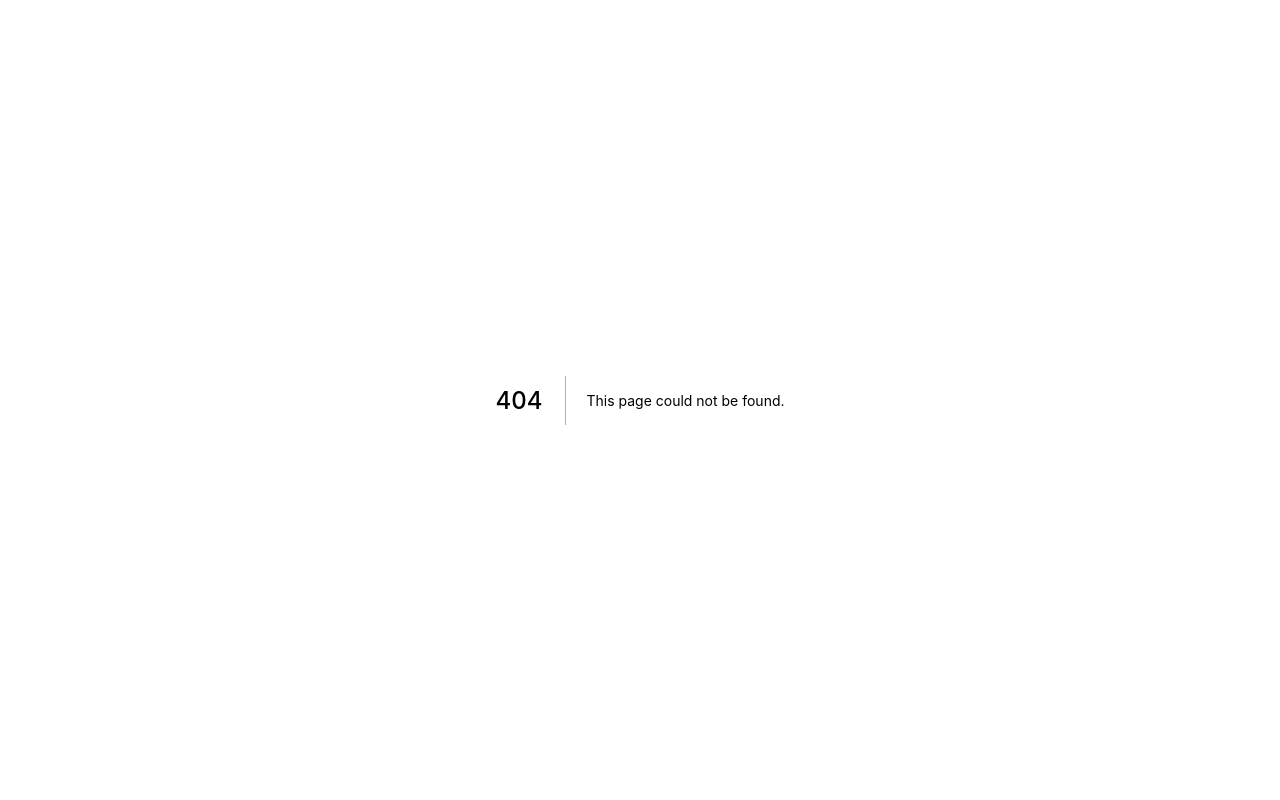
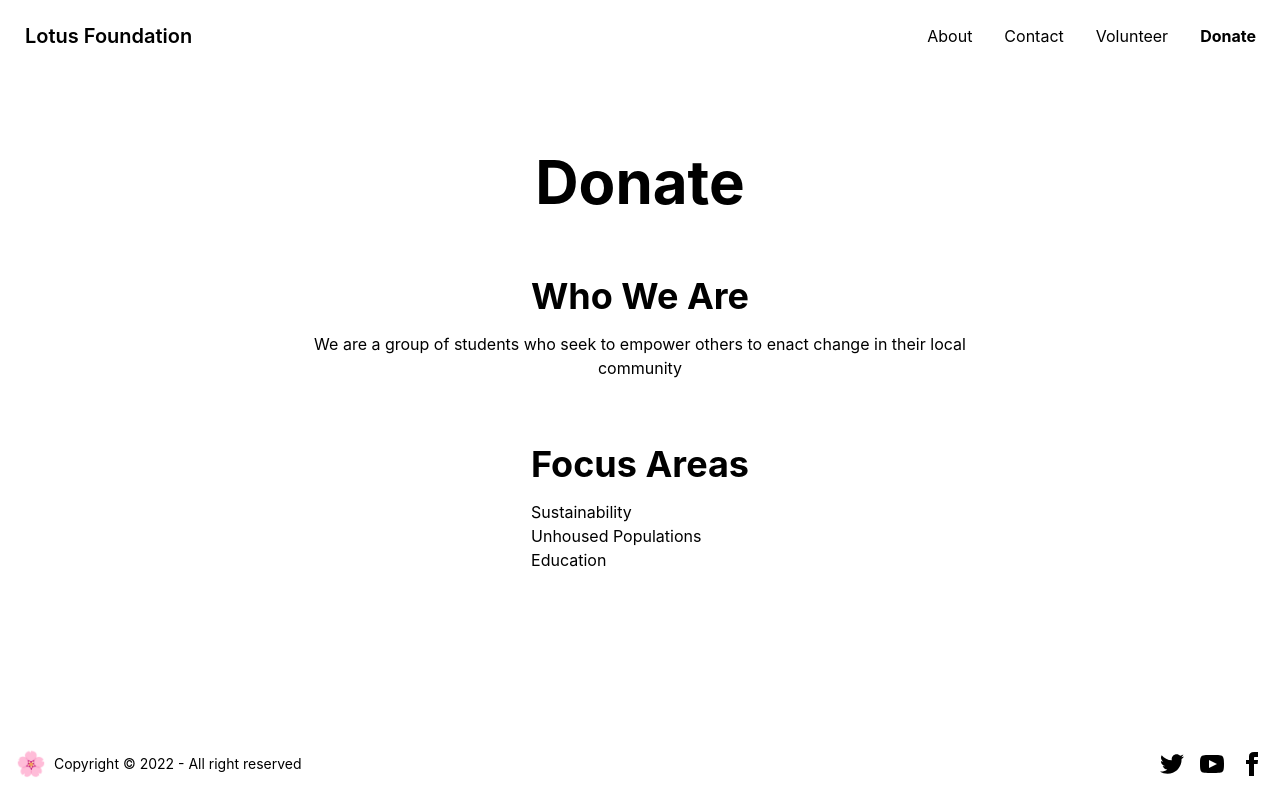
Before and after one commit to kevbuh/lotus, a Next.js app: page /donate in a window 1280 px wide. Before the commit this address had no page. Built offline with nearby package versions, Linux system fonts and the light colour scheme.

Commit message:
made donate page

```diff
--- a/components/Hero.tsx
+++ b/components/Hero.tsx
@@ -51,7 +51,7 @@ function Hero() {
         <div className="mx-auto my-8 text-4xl font-semibold">Services</div>
         <div className="mx-auto mb-32">
           <p className="text-xl font-light mb-8 text-center">
-            Here's how we can help
+            Here&apos;s how we can help
           </p>
           <div className="grid grid-rows-2 md:grid-cols-2 gap-8 ">
             <div className="card w-96 bg-base-100 shadow-xl mx-auto">
--- /dev/null
+++ b/pages/donate.tsx
@@ -0,0 +1,31 @@
+import React from "react";
+import HomeLayout from "../components/HomeLayout";
+
+function Donate() {
+  return (
+    <HomeLayout>
+      <div className="flex flex-col mx-auto max-w-2xl">
+        <p className="text-6xl font-bold mt-20 mx-auto flex mb-16">Donate</p>
+        <div className="flex flex-col mx-auto">
+          <div className="my-t mb-16">
+            <p className="text-4xl font-bold text-center mb-4">Who We Are</p>
+            <p className="text-center">
+              We are a group of students who seek to empower others to enact
+              change in their local community
+            </p>
+          </div>
+          <div className="mx-auto flex flex-col mb-40">
+            <p className="text-4xl font-bold text-center mb-4">Focus Areas</p>
+            <div>
+              <p>Sustainability</p>
+              <p>Unhoused Populations</p>
+              <p>Education</p>
+            </div>
+          </div>
+        </div>
+      </div>
+    </HomeLayout>
+  );
+}
+
+export default Donate;
```
